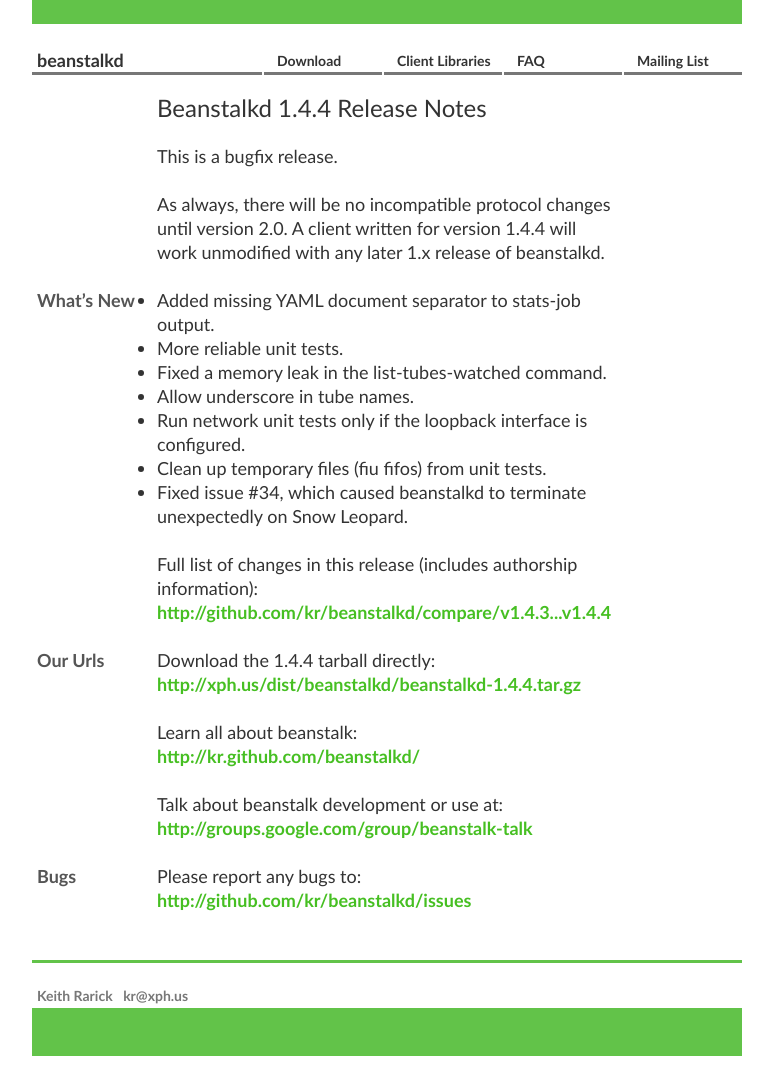
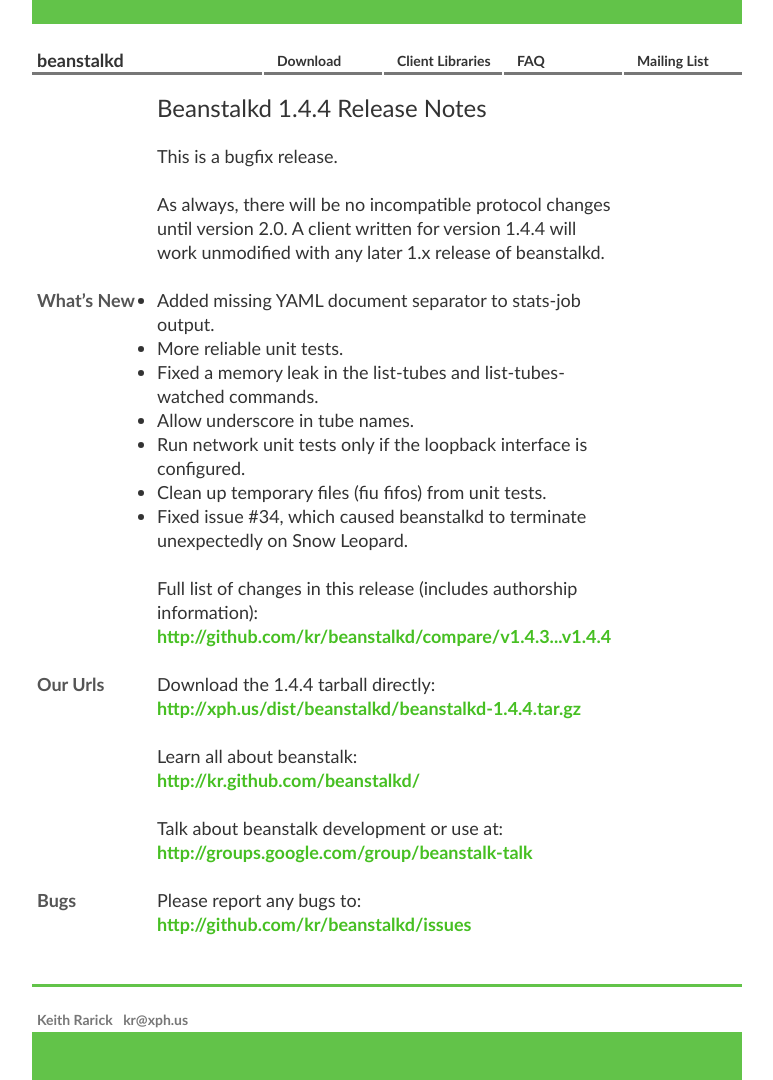
Before and after one commit to beanstalkd/beanstalkd, a Jekyll site: the page built from _posts/2010-03-09-1.4.4-release-notes.md, in a window 1280 px wide. Shown: the whole page, without its empty margins (253-1026 px from the left). Built offline with Jekyll 4.4.1, drawn with Linux system fonts in a browser that asks for light colours; comment, search, counter and statistics services are not loaded; before the commit the page ends 1056 px from its top, so only the background shows below that.

Commit message:
Fix a mistake in the release notes for v1.4.4.
The memory leak also affected the list-tubes command.

```diff
--- a/_posts/2010-03-09-1.4.4-release-notes.md
+++ b/_posts/2010-03-09-1.4.4-release-notes.md
@@ -17,7 +17,7 @@
 
  * Added missing YAML document separator to stats-job output.
  * More reliable unit tests.
- * Fixed a memory leak in the list-tubes-watched command.
+ * Fixed a memory leak in the list-tubes and list-tubes-watched commands.
  * Allow underscore in tube names.
  * Run network unit tests only if the loopback interface is configured.
  * Clean up temporary files (fiu fifos) from unit tests.
```
